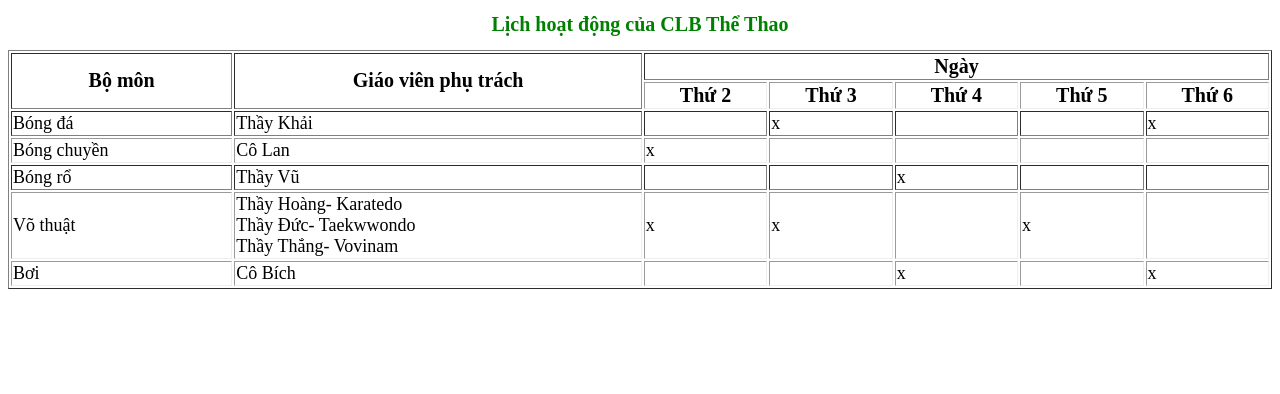
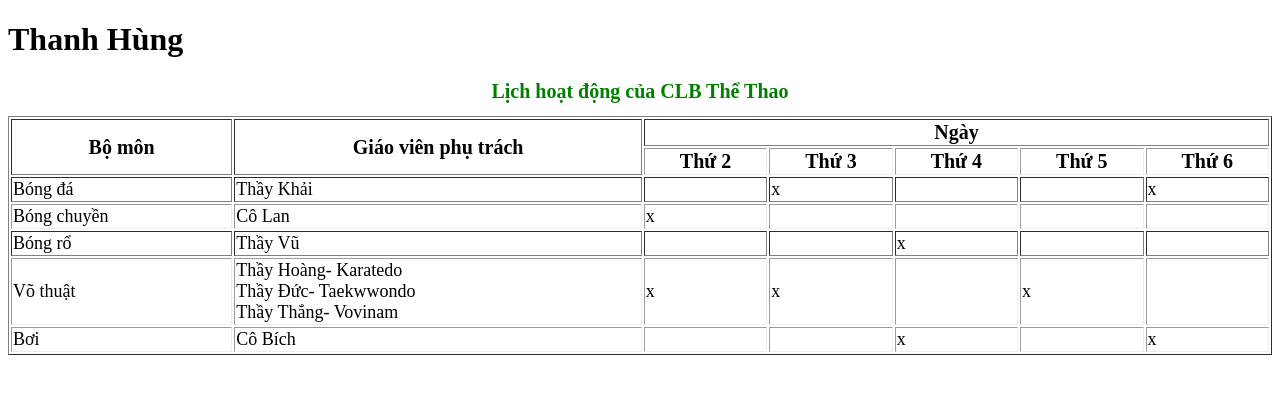
Before and after one commit to KhQuang/thlan3, a plain HTML site: page index.html in a window 1280 px wide. Drawn offline with Linux system fonts and the light colour scheme.

Commit message:
Update index.html

```diff
--- a/index.html
+++ b/index.html
@@ -12,6 +12,7 @@
         </style>
     </head>
     <body>
+        <h1>Thanh Hùng</h1>
         <h1 style="text-align: center;font-size: 20px;color: green;">Lịch hoạt động của CLB Thể Thao</h1>
     <table border="1" style="width: 100%;>
         <tr style="border: 1px solid;">
```
